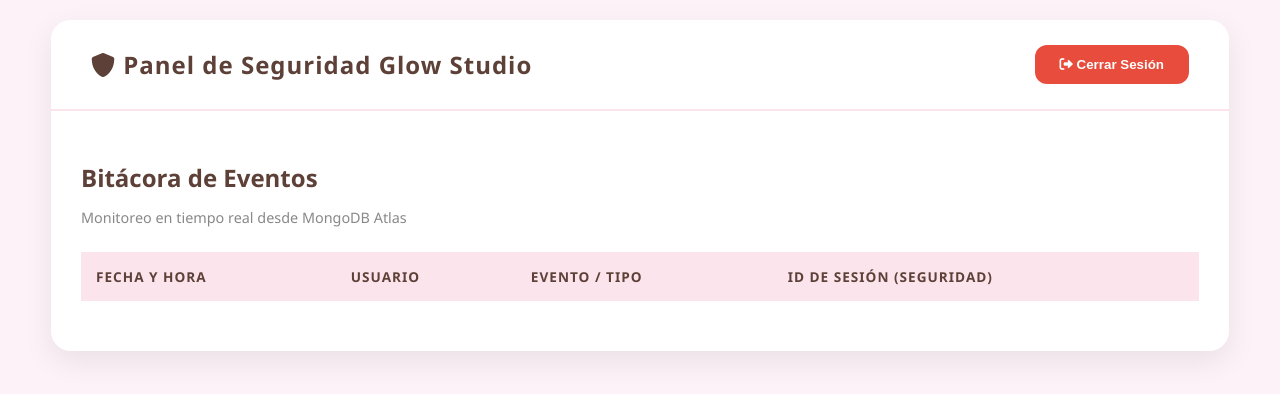
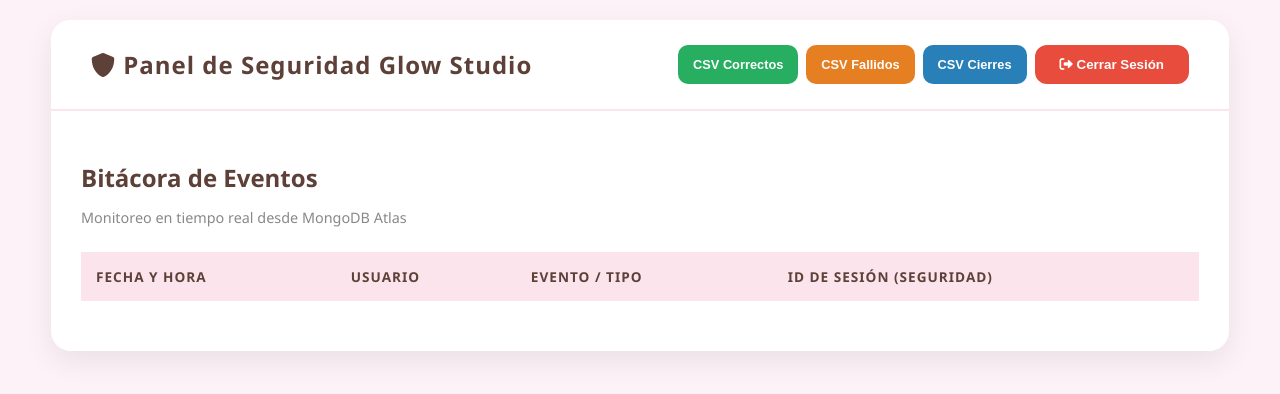
Before and after one commit to 22680264-ui/Examen-Seguridad, a website: page admin.html in a window 1280 px wide. Drawn offline with Linux system fonts and the light colour scheme; no server answers.

Commit message:
Add files via upload

```diff
--- a/admin.html
+++ b/admin.html
@@ -112,6 +112,19 @@
             font-weight: bold;
             color: var(--dorado-suave);
         }
+
+        /* NUEVOS ESTILOS PARA BOTONES DE EXPORTACIÓN */
+        .btn-export {
+            border: none;
+            padding: 10px 15px;
+            border-radius: 10px;
+            cursor: pointer;
+            font-weight: bold;
+            color: white;
+            transition: 0.3s;
+            font-size: 0.8rem;
+        }
+        .btn-export:hover { transform: scale(1.05); }
     </style>
 </head>
 <body>
@@ -119,9 +132,15 @@
     <div class="container">
         <div class="header">
             <h1><i class="fas fa-shield-alt"></i> Panel de Seguridad Glow Studio</h1>
-            <button class="btn-logout" onclick="cerrarSesion()">
-                <i class="fas fa-sign-out-alt"></i> Cerrar Sesión
-            </button>
+            <div style="display: flex; gap: 8px;">
+                <button onclick="exportarPorTipo('ACCESO_CORRECTO')" class="btn-export" style="background: #27ae60;">CSV Correctos</button>
+                <button onclick="exportarPorTipo('ACCESO_FALLIDO')" class="btn-export" style="background: #e67e22;">CSV Fallidos</button>
+                <button onclick="exportarPorTipo('CIERRE_SESION')" class="btn-export" style="background: #2980b9;">CSV Cierres</button>
+
+                <button class="btn-logout" onclick="cerrarSesion()">
+                    <i class="fas fa-sign-out-alt"></i> Cerrar Sesión
+                </button>
+            </div>
         </div>
 
         <div class="table-container">
@@ -180,6 +199,36 @@
             window.location.href = "/";
         }
 
+        // SE AGREGA ESTA FUNCIÓN PARA EXPORTAR LOS 3 ARCHIVOS
+        function exportarPorTipo(tipoFiltro) {
+            const table = document.querySelector("table");
+            const rows = Array.from(table.querySelectorAll("tr"));
+            let csv = [];
+
+            // Encabezados
+            const headers = Array.from(table.querySelectorAll("th")).map(th => `"${th.innerText}"`);
+            csv.push(headers.join(","));
+
+            // Filas filtradas
+            rows.slice(1).forEach(row => {
+                const cols = row.querySelectorAll("td");
+                if (cols.length > 0 && cols.innerText.trim() === tipoFiltro) {
+                    const rowData = Array.from(cols).map(col => `"${col.innerText.replace(/"/g, '""').trim()}"`);
+                    csv.push(rowData.join(","));
+                }
+            });
+
+            if (csv.length <= 1) return alert("No hay datos para: " + tipoFiltro);
+
+            const blob = new Blob(["\uFEFF" + csv.join("\n")], { type: 'text/csv;charset=utf-8;' });
+            const link = document.createElement("a");
+            link.href = URL.createObjectURL(blob);
+            link.setAttribute("download", `bitacora_${tipoFiltro.toLowerCase()}.csv`);
+            document.body.appendChild(link);
+            link.click();
+            document.body.removeChild(link);
+        }
+
         // Cargar al inicio y refrescar cada 5 segundos
         window.onload = cargarBitacoras;
         setInterval(cargarBitacoras, 5000);
```
